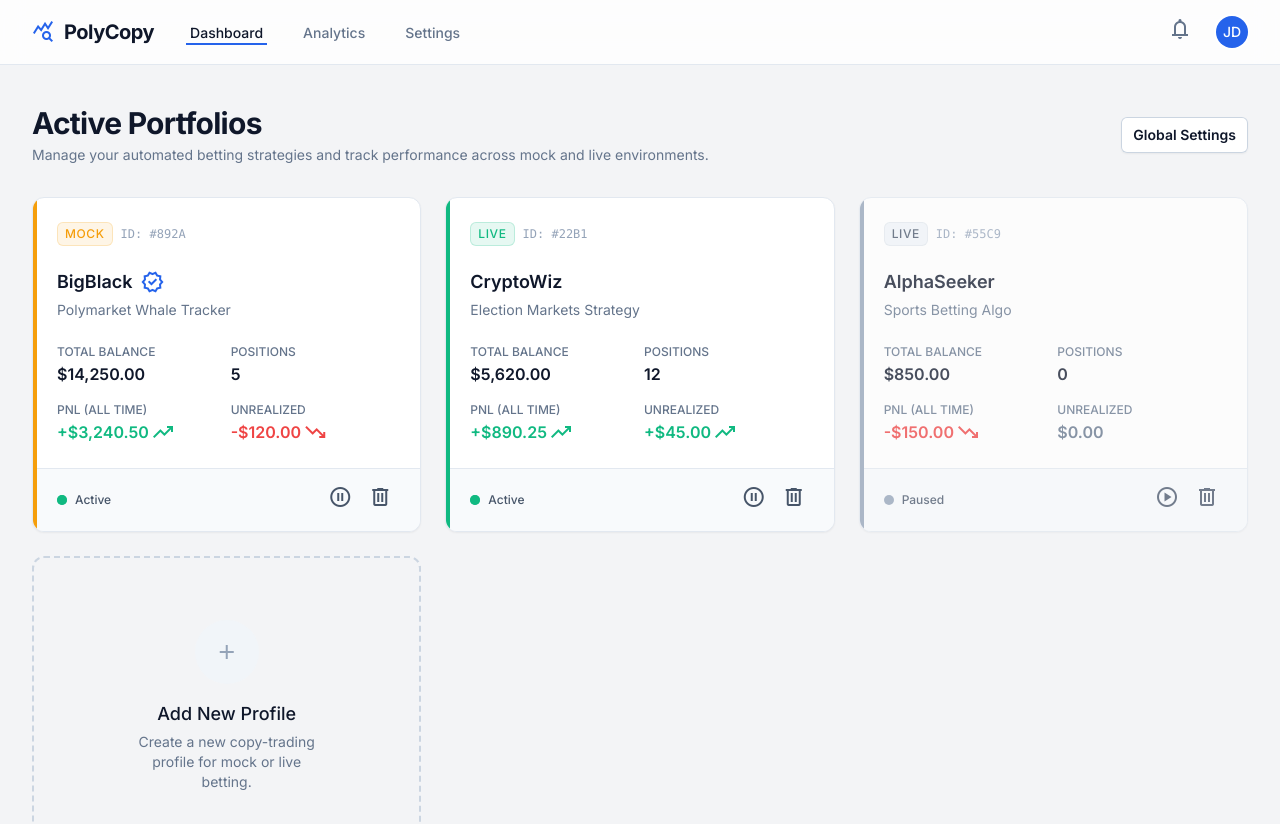
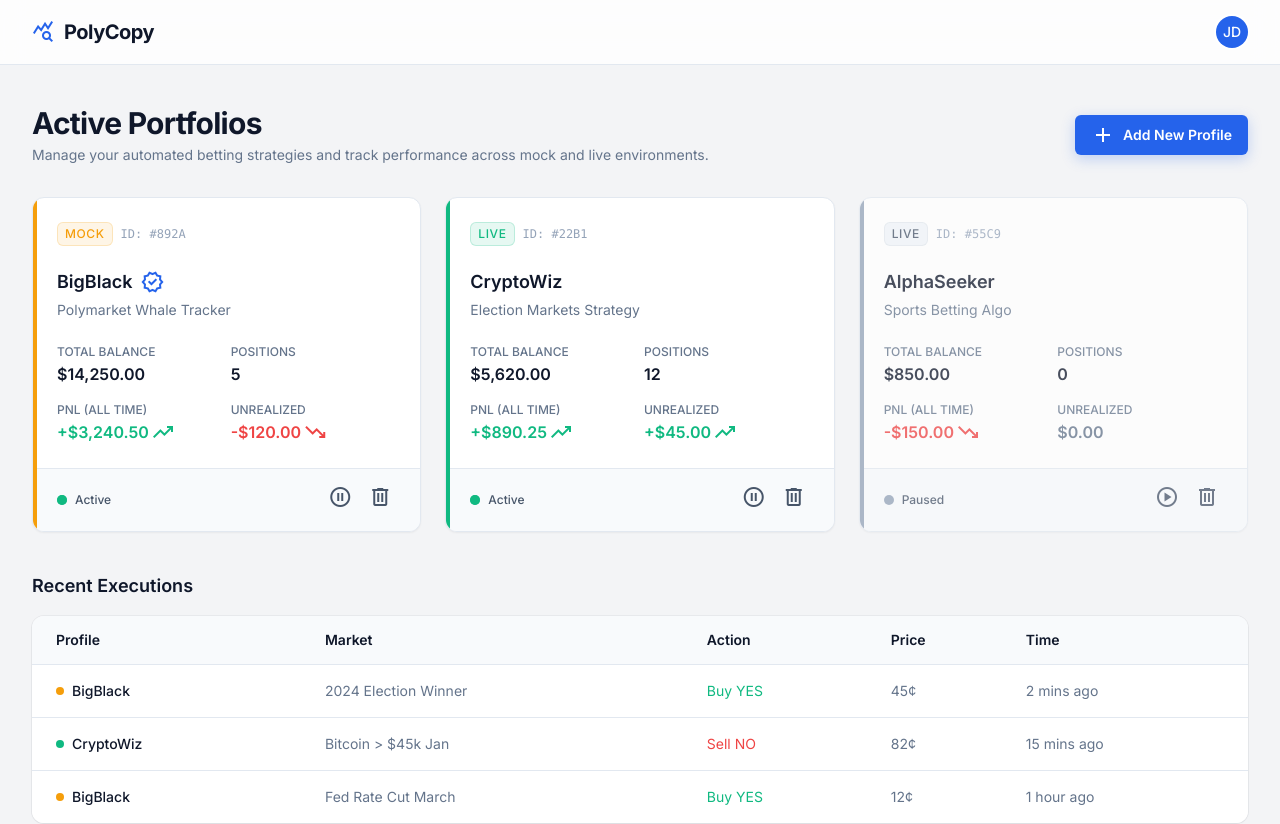
Before and after one commit to Trading-UI-Team/Polymarket-copy-view, a Nuxt app: page /dashboard in a window 1280 px wide. Shown: the top 824 px of the page. Built offline with nearby package versions, Linux system fonts and the light colour scheme.

Commit message:
feat: Implement body scroll lock for the add trader dialog, simplify the dashboard navbar, and update the dashboard's primary action button.

```diff
--- a/app/components/AddTraderDialog.vue
+++ b/app/components/AddTraderDialog.vue
@@ -71,6 +71,18 @@ watch(() => modelValue, (newVal) => {
   if (!newVal) {
     resetForm()
   }
+
+  // Lock/unlock body scroll
+  if (typeof document !== 'undefined') {
+    document.body.style.overflow = newVal ? 'hidden' : ''
+  }
+})
+
+// Cleanup on unmount
+onUnmounted(() => {
+  if (typeof document !== 'undefined') {
+    document.body.style.overflow = ''
+  }
 })
 </script>
 
@@ -86,7 +98,7 @@ watch(() => modelValue, (newVal) => {
     >
       <div
         v-if="modelValue"
-        class="fixed inset-0 z-50 flex items-center justify-center p-4"
+        class="fixed inset-0 z-[100] flex items-center justify-center p-4"
       >
         <!-- Backdrop -->
         <div
--- a/app/components/DashboardNavbar.vue
+++ b/app/components/DashboardNavbar.vue
@@ -1,26 +1,9 @@
 <script setup lang="ts">
-interface NavItem {
-  label: string
-  to: string
-  active?: boolean
-}
-
-const { navItems = [] } = defineProps<{
-  navItems?: NavItem[]
-}>()
-
-// Default nav items if not provided
-const defaultNavItems: NavItem[] = [
-  { label: 'Dashboard', to: '/dashboard', active: true },
-  { label: 'Analytics', to: '/analytics' },
-  { label: 'Settings', to: '/settings' },
-]
-
-const items = navItems.length > 0 ? navItems : defaultNavItems
+// Simple navbar with just logo and avatar
 </script>
 
 <template>
-  <nav class="sticky top-0 z-50 bg-white/80 dark:bg-card-dark/80 backdrop-blur-md border-b border-slate-200 dark:border-slate-700">
+  <nav class="sticky top-0 z-40 bg-white/80 dark:bg-card-dark/80 backdrop-blur-md border-b border-slate-200 dark:border-slate-700">
     <div class="max-w-7xl mx-auto px-4 sm:px-6 lg:px-8">
       <div class="flex justify-between h-16">
         <div class="flex items-center">
@@ -28,30 +11,11 @@ const items = navItems.length > 0 ? navItems : defaultNavItems
             <span class="material-symbols-outlined text-3xl" style="color: #2563EB;">query_stats</span>
             <h1 class="text-xl font-bold tracking-tight text-slate-900 dark:text-white">PolyCopy</h1>
           </NuxtLink>
-          <div class="hidden sm:ml-8 sm:flex sm:space-x-8">
-            <NuxtLink
-              v-for="item in items"
-              :key="item.to"
-              :to="item.to"
-              :class="[
-                item.active
-                  ? 'border-primary text-slate-900 dark:text-white'
-                  : 'border-transparent text-slate-500 dark:text-slate-400 hover:border-slate-300 hover:text-slate-700 dark:hover:text-slate-200',
-                'inline-flex items-center px-1 pt-1 border-b-2 text-sm font-medium',
-              ]"
-            >
-              {{ item.label }}
-            </NuxtLink>
-          </div>
         </div>
-        <div class="flex items-center gap-4">
-          <button
-            class="p-2 text-slate-500 hover:text-slate-700 dark:text-slate-400 dark:hover:text-white rounded-full transition-colors"
-          >
-            <span class="material-symbols-outlined">notifications</span>
-          </button>
+        <div class="flex items-center">
           <div
-            class="h-8 w-8 rounded-full bg-primary flex items-center justify-center text-white font-medium text-sm shadow-sm ring-2 ring-white dark:ring-slate-800 cursor-pointer"
+            class="h-8 w-8 rounded-full flex items-center justify-center text-white font-medium text-sm shadow-sm ring-2 ring-white dark:ring-slate-800 cursor-pointer"
+            style="background-color: #2563EB;"
           >
             JD
           </div>
--- a/app/pages/dashboard.vue
+++ b/app/pages/dashboard.vue
@@ -114,11 +114,6 @@ function handleCreateTrader(data: { mode: 'mock' | 'live'; form: unknown }) {
   console.log('Creating trader:', data)
   // TODO: Implement API call to create trader
 }
-
-function openGlobalSettings() {
-  // TODO: Open global settings modal
-  console.log('Open global settings')
-}
 </script>
 
 <template>
@@ -141,10 +136,12 @@ function openGlobalSettings() {
         <div class="mt-4 flex md:ml-4 md:mt-0">
           <button
             type="button"
-            class="inline-flex items-center rounded-md bg-white dark:bg-slate-800 px-3 py-2 text-sm font-semibold text-slate-900 dark:text-slate-200 shadow-sm ring-1 ring-inset ring-slate-300 dark:ring-slate-600 hover:bg-slate-50 dark:hover:bg-slate-700 transition-all"
-            @click="openGlobalSettings"
+            class="inline-flex items-center gap-2 rounded-md px-4 py-2 text-sm font-semibold text-white shadow-sm transition-all hover:opacity-90"
+            style="background-color: #2563EB; box-shadow: 0 4px 14px rgba(37, 99, 235, 0.25);"
+            @click="handleAddProfile"
           >
-            Global Settings
+            <span class="material-symbols-outlined text-lg">add</span>
+            Add New Profile
           </button>
         </div>
       </div>
@@ -160,7 +157,6 @@ function openGlobalSettings() {
           @delete="handleDelete"
           @settings="handleSettings"
         />
-        <AddProfileCard @click="handleAddProfile" />
       </div>
 
       <!-- Add Trader Dialog -->
```
